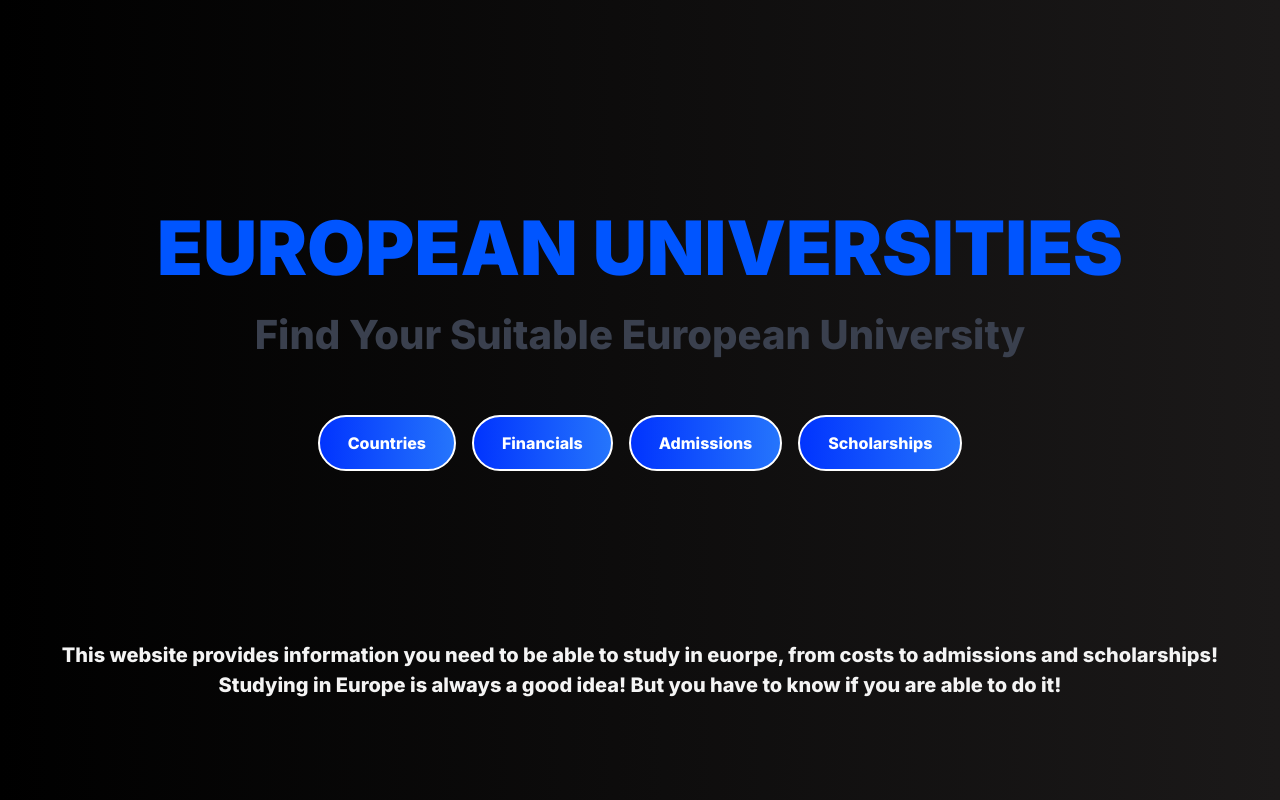
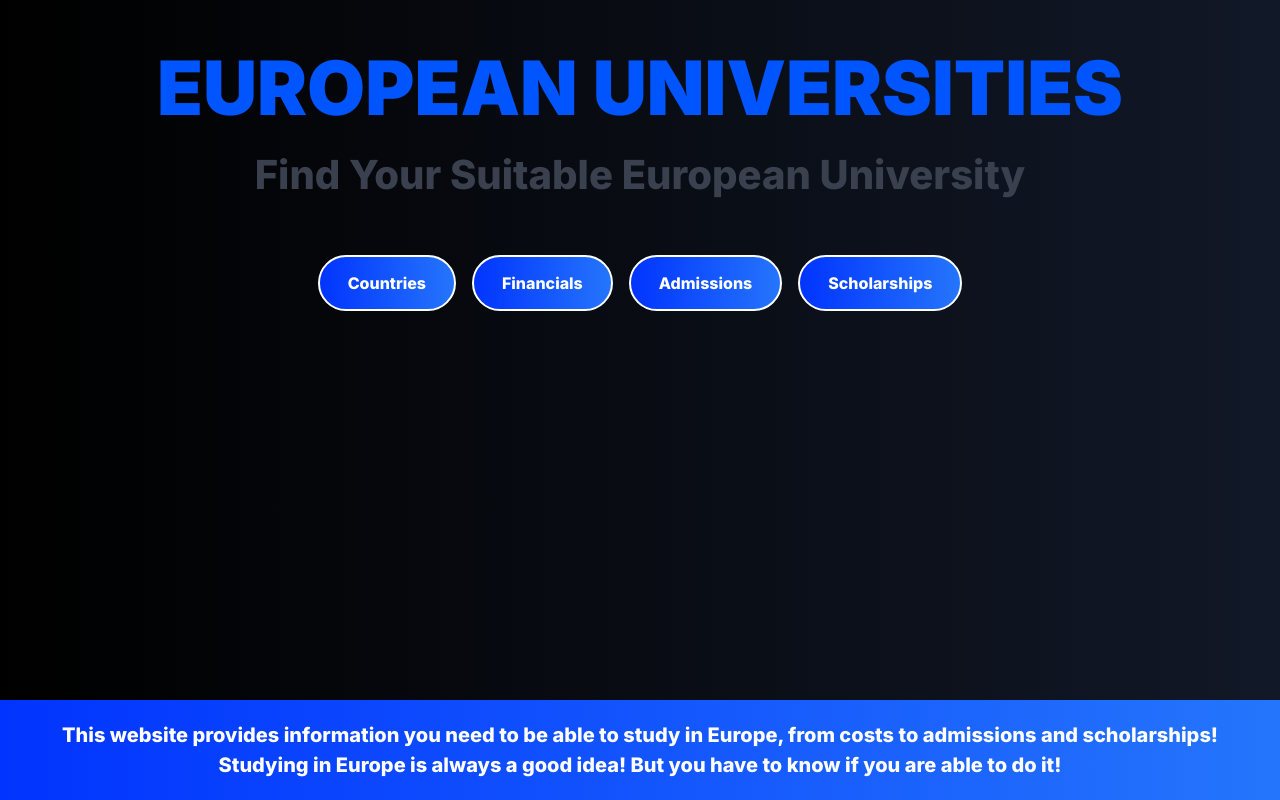
Before and after one commit to FaisalAbusharar/europe-university-info, a Next.js app: page / in a window 1280 px wide. Built offline with nearby package versions, Linux system fonts and the light colour scheme.

Commit message:
footer container added

```diff
--- a/src/app/globals.css
+++ b/src/app/globals.css
@@ -1,8 +1,6 @@
 @tailwind base;
 @tailwind components;
 @tailwind utilities;
-
-
 
 :root {
   --foreground-rgb: 0, 0, 0;
@@ -20,26 +18,25 @@
 
 body {
   color: rgb(var(--foreground-rgb));
-  background: linear-gradient(
-      to right,
-      transparent,
-      rgb(27, 25, 25)
-    )
-    rgb(0,0,0);
+  background: rgb(0, 0, 0);
+  margin: 0;
+}
+
+main {
+  display: flex;
+  flex-direction: column;
+  min-height: 100vh;
 }
 
 #Title {
-  position: relative;
   font-size: 75px;
   color: rgb(0, 85, 255);
   text-align: center;
-  margin-top: 160px;
+  margin-top: 0px;
   font-weight: 900;
 }
 
-
 #Subtitle {
-  position: relative;
   font-size: 40px;
   color: rgb(58, 64, 78);
   text-align: center;
@@ -47,43 +44,39 @@ body {
 }
 
 #Button {
-  position: relative;
-  font-size: 40px;
+  font-size: 16px;
   border-radius: 50px;
-  margin-top: 50px;
   border: 2px solid rgb(255, 255, 255);
-  color: black;
+  color: rgb(255, 255, 255);
   padding: 14px 28px;
-  font-size: 16px;
-  cursor: pointer;;
-  color: rgb(255, 255, 255);
-  transition-duration:0.5s;
+  cursor: pointer;
+  transition-duration: 0.5s;
   font-weight: 800;
 }
 
 #Button:hover {
-  position: relative;
-  font-size: 40px;
-  margin-top: 50px;
   border: 2px solid black;
   color: black;
-  padding: 14px 28px;
-  font-size: 16px;
-  cursor: pointer;;
-  color: rgb(255, 255, 255);
-  font-weight: 800;
   background: linear-gradient(to left, #0134fe, #2575fc);
 }
 
+.footer-container {
+  background: linear-gradient(to right, #0134fe, #2575fc);
+  padding: 20px;
+  text-align: center;
+  flex-shrink: 0;
+}
+
 #footer {
-  position: relative;
   font-size: 20px;
-  color: rgb(244, 244, 244);
-  text-align: center;
+  color: rgb(255, 255, 255);
   font-weight: 800;
-  margin-bottom: 100px;
 }
 
 .bg-custom-gradient {
-  background: linear-gradient(to right, #0134fe, #2575fc); /* Gradient background */
+  background: linear-gradient(to right, #0134fe, #2575fc);
 }
+
+#button-container {
+  margin-top: 50px;
+}
--- a/src/app/page.tsx
+++ b/src/app/page.tsx
@@ -4,22 +4,24 @@ const oswald = Oswald({ subsets: ['latin'], weight: ['400', '700'] });
 
 export default function Home() {
   return (
-    <main className='{oswald.className}'>
-      <div className="flex flex-col items-center justify-center min-h-screen">
+    <main className={`{oswald.className} flex flex-col min-h-screen`}>
+      <div className="flex-grow flex flex-col items-center justify-center bg-gradient-to-r from-black to-gray-900">
         <div className="text-center mb-auto mt-8">
           <h1 id="Title" className='text-custom-gradient'>EUROPEAN UNIVERSITIES</h1>
           <h2 id="Subtitle">Find Your Suitable European University</h2>
         </div>
-        <div className="flex-grow">
-        <div className="flex space-x-4 mb-8">
-        <button id="Button" className="bg-custom-gradient text-white font-bold py-2 px-4 rounded mb-8">Countries</button>
-        <button id="Button" className="bg-custom-gradient text-white font-bold py-2 px-4 rounded mb-8">Financials</button>
-        <button id="Button" className="bg-custom-gradient text-white font-bold py-2 px-4 rounded mb-8">Admissions</button>
-        <button id="Button" className="bg-custom-gradient text-white font-bold py-2 px-4 rounded mb-8">Scholarships</button>
+        <div className="flex-grow flex flex-col" id="button-container">
+          <div className="flex space-x-4 mb-8">
+            <button id="Button" className="bg-custom-gradient text-white font-bold py-2 px-4 rounded">Countries</button>
+            <button id="Button" className="bg-custom-gradient text-white font-bold py-2 px-4 rounded">Financials</button>
+            <button id="Button" className="bg-custom-gradient text-white font-bold py-2 px-4 rounded">Admissions</button>
+            <button id="Button" className="bg-custom-gradient text-white font-bold py-2 px-4 rounded">Scholarships</button>
+          </div>
         </div>
-        </div>
-        <p id="footer">This website provides information you need to be able to study in euorpe, from costs to admissions and scholarships!
-          <br></br>Studying in Europe is always a good idea! But you have to know if you are able to do it!</p>
+      </div>
+      <div className="footer-container">
+        <p id="footer">This website provides information you need to be able to study in Europe, from costs to admissions and scholarships!
+          <br />Studying in Europe is always a good idea! But you have to know if you are able to do it!</p>
       </div>
     </main>
   );
```
